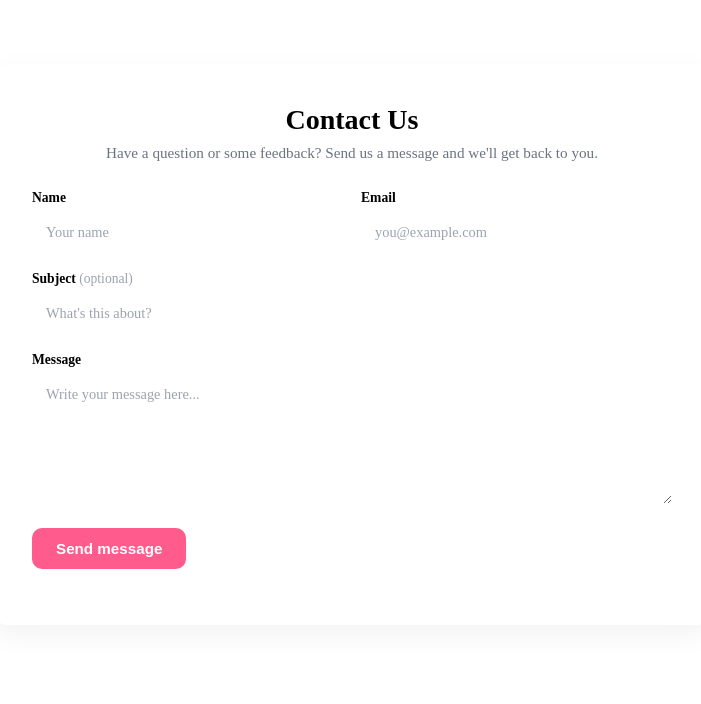
After one commit to nacho-castelao/Stayly, a PHP site: page /Stayly/views/contact/show.php in a window 1280 px wide. The commit adds this page. Shown: the top 704 px of the page, without its empty margins (288-989 px from the left). Run offline with PHP 8.4, Linux system fonts and the light colour scheme; some libraries are stand-ins or nearby versions.

Commit message:
feat: contact form page + dashboard/header UI fixes
- Add working Contact page: ContactController (index + validated POST
  handler), ContactMessage model, views/contact/show.php form, and
  contact.css. Persists to a new contact_messages table (added to
  schema.sql). Footer "Contact Us" now links to Contact/index.
- Dashboard topbar account dropdown now functional (was a dead stub):
  real menu markup + self-contained toggle JS + dashboard.css styles.
- Dashboard sidebar logo links to public/.
- Remove the non-functional shopping-cart icon from the header and its
  now-unused Shopping_Cart_01.svg asset.
- Reposition the header user dropdown to open beside the user icon.

Co-Authored-By: Claude Opus 4.8 <noreply@anthropic.com>

```diff
--- /dev/null
+++ b/assets/css/contact.css
@@ -0,0 +1,123 @@
+/* Contact page */
+.contact-page {
+  display: flex;
+  justify-content: center;
+  padding: 56px 20px 80px;
+}
+
+.contact-card {
+  width: 100%;
+  max-width: 640px;
+  background: #fff;
+  border: 1px solid var(--border-default);
+  border-radius: 16px;
+  padding: 40px;
+  box-shadow: 0 10px 30px rgba(0, 0, 0, 0.05);
+}
+
+.contact-card__head {
+  margin-bottom: 28px;
+  text-align: center;
+}
+
+.contact-card__title {
+  font-size: 1.75rem;
+  margin: 0 0 8px;
+  color: var(--text-primary);
+}
+
+.contact-card__subtitle {
+  margin: 0;
+  color: var(--grey-550, #6b7280);
+  font-size: 0.95rem;
+}
+
+.contact-form {
+  display: flex;
+  flex-direction: column;
+  gap: 18px;
+}
+
+.contact-form__row {
+  display: flex;
+  gap: 18px;
+}
+
+.contact-form__row .contact-field {
+  flex: 1;
+}
+
+.contact-field {
+  display: flex;
+  flex-direction: column;
+  gap: 6px;
+}
+
+.contact-field__label {
+  font-size: 0.85rem;
+  font-weight: 600;
+  color: var(--text-primary);
+}
+
+.contact-field__optional {
+  font-weight: 400;
+  color: var(--grey-550, #9ca3af);
+}
+
+.contact-field__input {
+  border: 1px solid var(--border-default);
+  border-radius: 10px;
+  padding: 12px 14px;
+  font-size: 0.9rem;
+  font-family: inherit;
+  color: var(--text-primary);
+  background: #fff;
+  transition: border-color 0.15s, box-shadow 0.15s;
+}
+
+.contact-field__input::placeholder {
+  color: var(--grey-550, #9ca3af);
+}
+
+.contact-field__input:focus {
+  outline: none;
+  border-color: #ff5b8c;
+  box-shadow: 0 0 0 3px rgba(255, 91, 140, 0.15);
+}
+
+.contact-field__textarea {
+  resize: vertical;
+  min-height: 130px;
+}
+
+.contact-form__submit {
+  align-self: flex-start;
+  margin-top: 6px;
+  background: #ff5b8c;
+  color: #fff;
+  border: none;
+  border-radius: 10px;
+  padding: 12px 24px;
+  font-size: 0.95rem;
+  font-weight: 600;
+  cursor: pointer;
+  transition: background-color 0.15s, transform 0.05s;
+}
+
+.contact-form__submit:hover {
+  background: #f0457a;
+}
+
+.contact-form__submit:active {
+  transform: translateY(1px);
+}
+
+@media (max-width: 560px) {
+  .contact-card {
+    padding: 28px 20px;
+  }
+
+  .contact-form__row {
+    flex-direction: column;
+  }
+}
--- a/assets/css/style.css
+++ b/assets/css/style.css
@@ -282,14 +282,14 @@ input::placeholder {
 .options {
   position: relative;
   display: flex;
-  width: 64px;
+  width: fit-content;
   gap: 16px;
 }
 
 .drop-down {
   position: absolute;
-  top: 30px;
-  left: 58px;
+  top: 40px;
+  left: 0;
   width: 200px;
   display: flex;
   flex-direction: column;
--- /dev/null
+++ b/views/contact/show.php
@@ -0,0 +1,58 @@
+<link rel="stylesheet" href="<?= DEFAULT_URL ?>assets/css/contact.css?v=<?= filemtime(BASE_PATH . '/assets/css/contact.css') ?>">
+
+<main class="contact-page">
+    <section class="contact-card">
+        <header class="contact-card__head">
+            <h1 class="contact-card__title">Contact Us</h1>
+            <p class="contact-card__subtitle">
+                Have a question or some feedback? Send us a message and we'll get back to you.
+            </p>
+        </header>
+
+        <form class="contact-form" action="<?= DEFAULT_URL ?>public/Contact/send" method="POST" novalidate>
+            <div class="contact-form__row">
+                <div class="contact-field">
+                    <label class="contact-field__label" for="name">Name</label>
+                    <input class="contact-field__input" type="text" id="name" name="name"
+                        placeholder="Your name" required
+                        value="<?= htmlspecialchars($old['name'] ?? '') ?>">
+                </div>
+
+                <div class="contact-field">
+                    <label class="contact-field__label" for="email">Email</label>
+                    <input class="contact-field__input" type="email" id="email" name="email"
+                        placeholder="you@example.com" required
+                        value="<?= htmlspecialchars($old['email'] ?? '') ?>">
+                </div>
+            </div>
+
+            <div class="contact-field">
+                <label class="contact-field__label" for="subject">Subject <span class="contact-field__optional">(optional)</span></label>
+                <input class="contact-field__input" type="text" id="subject" name="subject"
+                    placeholder="What's this about?"
+                    value="<?= htmlspecialchars($old['subject'] ?? '') ?>">
+            </div>
+
+            <div class="contact-field">
+                <label class="contact-field__label" for="message">Message</label>
+                <textarea class="contact-field__input contact-field__textarea" id="message" name="message"
+                    rows="6" placeholder="Write your message here..." required><?= htmlspecialchars($old['message'] ?? '') ?></textarea>
+            </div>
+
+            <button type="submit" class="contact-form__submit">Send message</button>
+        </form>
+    </section>
+</main>
+
+<div id="toast-container"></div>
+
+<!-- Flash toast bridge: surfaces $_SESSION['toast'] set by ContactController.
+     toast.js is loaded as a classic script so showToast is global for the
+     inline call below (matching property/show and payment/show). -->
+<script src="<?= DEFAULT_URL ?>assets/js/toast.js"></script>
+<?php if (isset($_SESSION['toast'])): ?>
+    <script>
+        showToast('<?= $_SESSION['toast']['type'] ?>', '<?= addslashes($_SESSION['toast']['message']) ?>');
+    </script>
+    <?php unset($_SESSION['toast']); ?>
+<?php endif; ?>
--- a/views/layout/footer.php
+++ b/views/layout/footer.php
@@ -48,7 +48,7 @@
                 </div>
             </div>
 
-            <a href="#" class="contact">Contact Us</a>
+            <a href="<?= DEFAULT_URL ?>public/Contact/index" class="contact">Contact Us</a>
 
             <div class="media">
                 <a href="https://github.com/nacho-castelao" target="_blank">
--- a/views/layout/header.php
+++ b/views/layout/header.php
@@ -33,8 +33,6 @@
         </div>
 
         <div class="options">
-            <img src="<?= DEFAULT_URL ?>assets/img/Shopping_Cart_01.svg" alt="Shopping cart">
-
             <img src="<?= DEFAULT_URL ?>assets/img/User.svg" class="user-icon" alt="User Icon">
 
             <?php if (isset($_SESSION['user_id'])): ?>
```
Also changed, not shown: assets/css/dashboard.css (+80 -0 lines), controllers/ContactController.php (added, +61 -0 lines), database/schema.sql (+13 -0 lines), models/ContactMessage.php (added, +27 -0 lines), views/user/dashboard.php (+49 -6 lines), assets/img/Shopping_Cart_01.svg (deleted).
